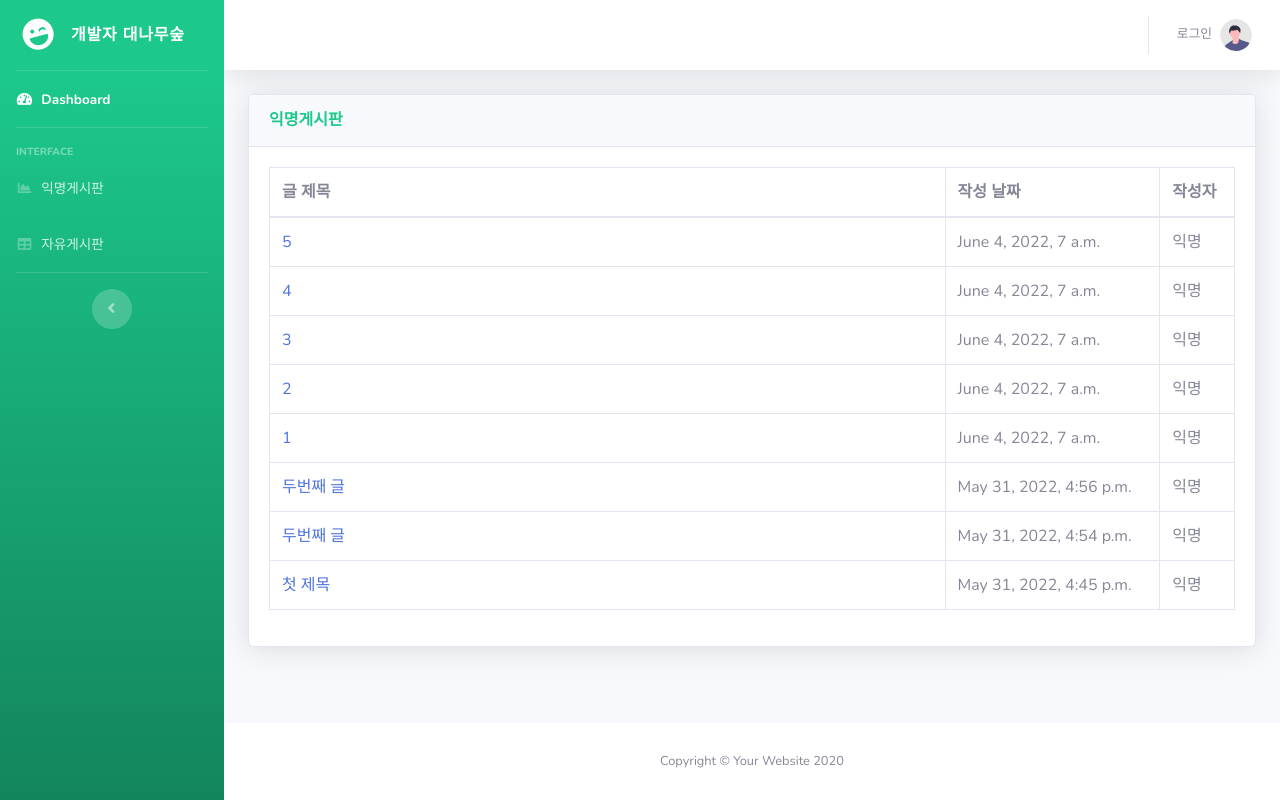
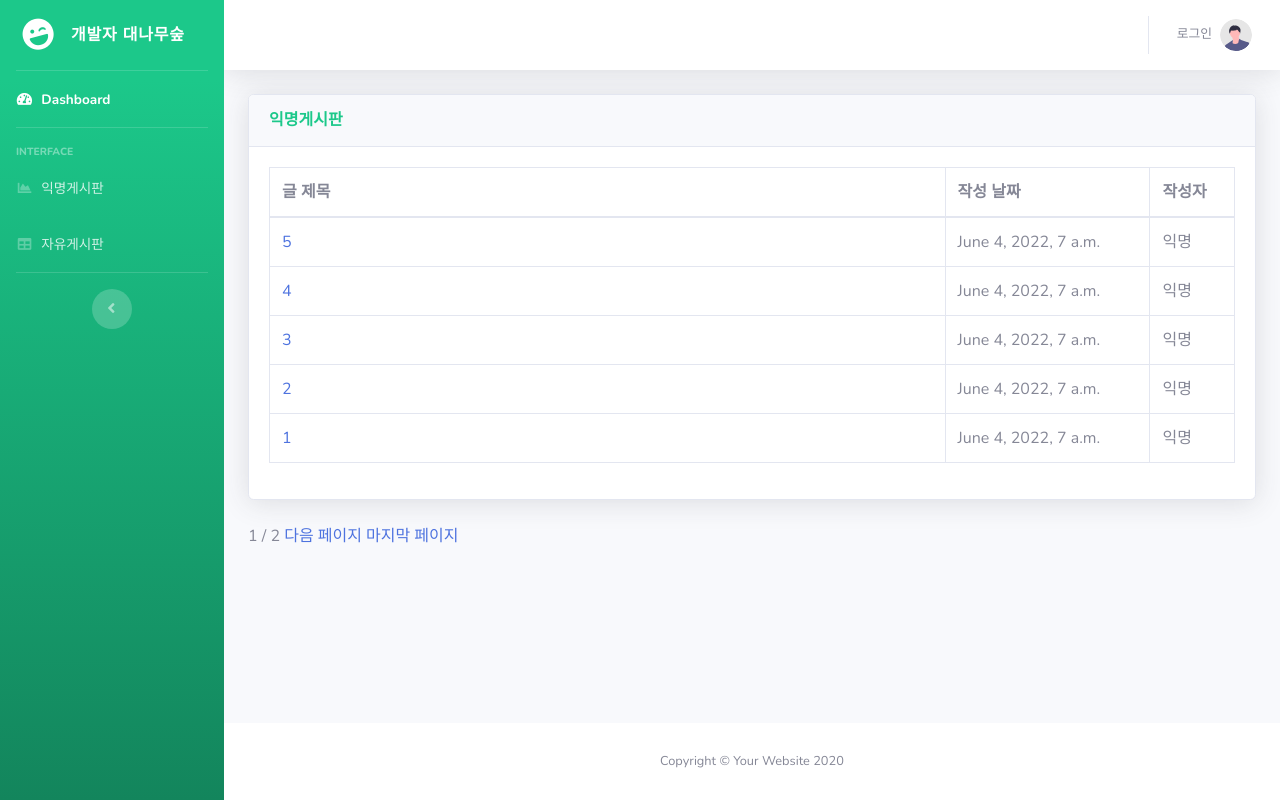
Before and after one commit to rlagkdud/Developer-bulletin-board, a Django app: page / in a window 1280 px wide. Run offline with Django 4.2, Linux system fonts and the light colour scheme; data comes from the database, SQL or seed files in the repository; both versions use the stored data as it was after the commit; some libraries are stand-ins or nearby versions.

Commit message:
pagination

```diff
--- a/devsns/snsapp/templates/index.html
+++ b/devsns/snsapp/templates/index.html
@@ -40,4 +40,15 @@
   </span>
   <span class="text">글쓰기</span>
 </a>
-{% endif %} {% endblock %}
+{% endif %} {% if posts.has_previous %}
+<a href="?page=1">첫 페이지</a>
+<a href="?page={{posts.previous_page_number}}">이전 페이지</a>
+{%endif%}
+<span>{{posts.number}}</span>
+<span>/</span>
+<span>{{posts.paginator.num_pages}}</span>
+
+{%if posts.has_next%}
+<a href="?page={{posts.next_page_number}}">다음 페이지</a>
+<a href="?page={{posts.paginator.num_pages}}">마지막 페이지</a>
+{%endif%} {% endblock %}
--- a/devsns/snsapp/views.py
+++ b/devsns/snsapp/views.py
@@ -1,10 +1,14 @@
 from django.shortcuts import render, redirect, get_object_or_404
 from .forms import PostForm, CommentForm, FreeCommentForm, FreePostForm
 from .models import Post, FreePost
+from django.core.paginator import Paginator
 
 def home(request):
     # posts = Post.objects.all()
     posts = Post.objects.filter().order_by('-date')
+    paginator=Paginator(posts,5)
+    pagenum=request.GET.get("page")
+    posts = paginator.get_page(pagenum)
     return render(request, 'index.html', {'posts':posts})
 
 def postcreate(request):
```
Also changed, not shown: devsns/db.sqlite3, 2 other files.
